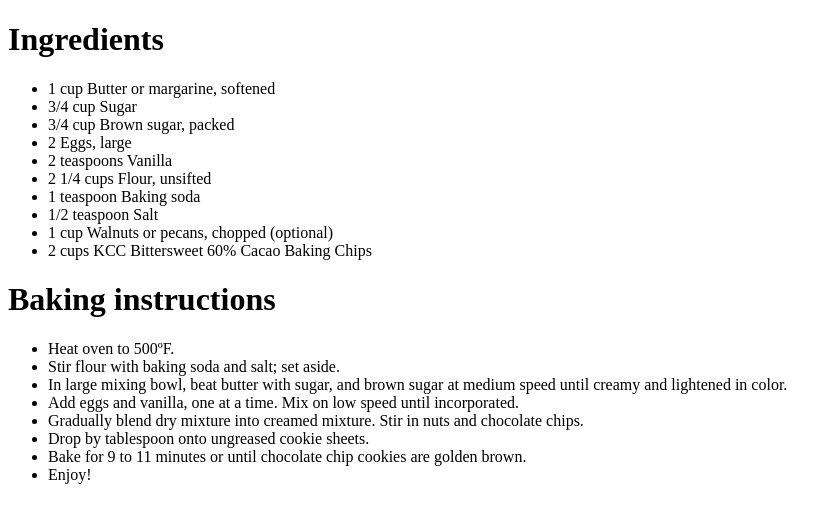
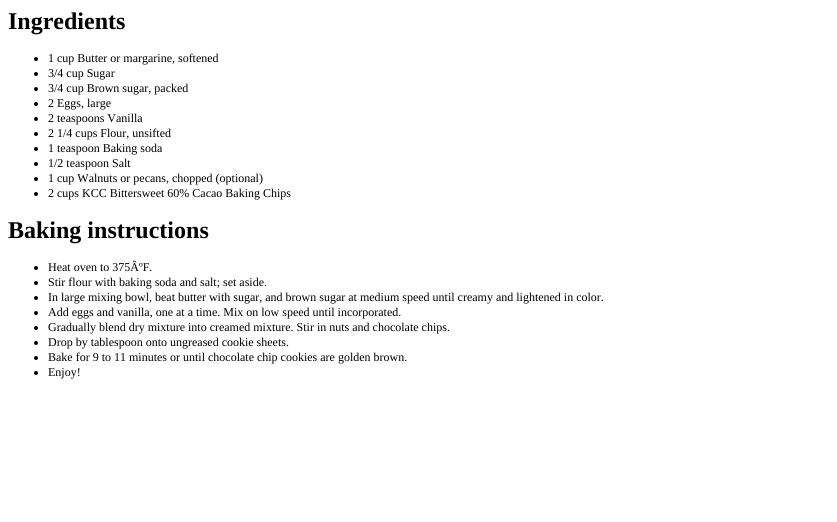
Before and after one commit to dantecapella/test123, a plain HTML site: page secret recipe.htm in a window 1280 px wide. Shown: the whole page, without its empty margins (0-837 px from the left). Drawn offline with Linux system fonts and the light colour scheme.

Commit message:
updated temp for baking

```diff
--- a/secret recipe.htm
+++ b/secret recipe.htm
@@ -1,31 +1,42 @@
-<!DOCTYPE html>
+<!DOCTYPE html PUBLIC "-//W3C//DTD HTML 4.01//EN" "http://www.w3.org/TR/html4/strict.dtd">
 <html>
+<head>
+  <meta http-equiv="Content-Type" content="text/html; charset=utf-8">
+  <meta http-equiv="Content-Style-Type" content="text/css">
+  <title></title>
+  <meta name="Generator" content="Cocoa HTML Writer">
+  <meta name="CocoaVersion" content="2487.7">
+  <style type="text/css">
+    li.li2 {margin: 0.0px 0.0px 0.0px 0.0px; font: 12.0px Times; -webkit-text-stroke: #000000}
+    span.s1 {font-kerning: none}
+    span.s2 {-webkit-text-stroke: 0px #000000}
+    ul.ul1 {list-style-type: disc}
+  </style>
+</head>
 <body>
-
-<h1>Ingredients</h1>
-<ul>
-<li>1 cup Butter or margarine, softened</li>
-<li>3/4 cup Sugar</li>
-<li>3/4 cup Brown sugar, packed</li>
-<li>2 Eggs, large</li>
-<li>2 teaspoons Vanilla</li>
-<li>2 1/4 cups Flour, unsifted</li>
-<li>1 teaspoon Baking soda</li>
-<li>1/2 teaspoon Salt</li>
-<li>1 cup Walnuts or pecans, chopped (optional)</li>
-<li>2 cups KCC Bittersweet 60% Cacao Baking Chips</li>
+<h1 style="margin: 0.0px 0.0px 16.1px 0.0px; font: 24.0px Times; -webkit-text-stroke: #000000"><span class="s1"><b>Ingredients</b></span></h1>
+<ul class="ul1">
+  <li class="li2"><span class="s2"></span><span class="s1">1 cup Butter or margarine, softened</span></li>
+  <li class="li2"><span class="s2"></span><span class="s1">3/4 cup Sugar</span></li>
+  <li class="li2"><span class="s2"></span><span class="s1">3/4 cup Brown sugar, packed</span></li>
+  <li class="li2"><span class="s2"></span><span class="s1">2 Eggs, large</span></li>
+  <li class="li2"><span class="s2"></span><span class="s1">2 teaspoons Vanilla</span></li>
+  <li class="li2"><span class="s2"></span><span class="s1">2 1/4 cups Flour, unsifted</span></li>
+  <li class="li2"><span class="s2"></span><span class="s1">1 teaspoon Baking soda</span></li>
+  <li class="li2"><span class="s2"></span><span class="s1">1/2 teaspoon Salt</span></li>
+  <li class="li2"><span class="s2"></span><span class="s1">1 cup Walnuts or pecans, chopped (optional)</span></li>
+  <li class="li2"><span class="s2"></span><span class="s1">2 cups KCC Bittersweet 60% Cacao Baking Chips</span></li>
 </ul>
-<h1>Baking instructions</h1>
-<ul>
-<li>Heat oven to 500ºF.</li>
-<li>Stir flour with baking soda and salt; set aside.</li>
-<li>In large mixing bowl, beat butter with sugar, and brown sugar at medium speed until creamy and lightened in color.</li>
-<li>Add eggs and vanilla, one at a time. Mix on low speed until incorporated.</li>
-<li>Gradually blend dry mixture into creamed mixture. Stir in nuts and chocolate chips.</li>
-<li>Drop by tablespoon onto ungreased cookie sheets.</li>
-<li>Bake for 9 to 11 minutes or until chocolate chip cookies are golden brown.</li>
-<li>Enjoy!</li>
+<h1 style="margin: 0.0px 0.0px 16.1px 0.0px; font: 24.0px Times; -webkit-text-stroke: #000000"><span class="s1"><b>Baking instructions</b></span></h1>
+<ul class="ul1">
+  <li class="li2"><span class="s2"></span><span class="s1">Heat oven to 375ÂºF.</span></li>
+  <li class="li2"><span class="s2"></span><span class="s1">Stir flour with baking soda and salt; set aside.</span></li>
+  <li class="li2"><span class="s2"></span><span class="s1">In large mixing bowl, beat butter with sugar, and brown sugar at medium speed until creamy and lightened in color.</span></li>
+  <li class="li2"><span class="s2"></span><span class="s1">Add eggs and vanilla, one at a time. Mix on low speed until incorporated.</span></li>
+  <li class="li2"><span class="s2"></span><span class="s1">Gradually blend dry mixture into creamed mixture. Stir in nuts and chocolate chips.</span></li>
+  <li class="li2"><span class="s2"></span><span class="s1">Drop by tablespoon onto ungreased cookie sheets.</span></li>
+  <li class="li2"><span class="s2"></span><span class="s1">Bake for 9 to 11 minutes or until chocolate chip cookies are golden brown.</span></li>
+  <li class="li2"><span class="s2"></span><span class="s1">Enjoy!</span></li>
 </ul>
-
 </body>
 </html>
```
Also changed, not shown: Primary Logo.png (renamed from KCC Logo.png).
